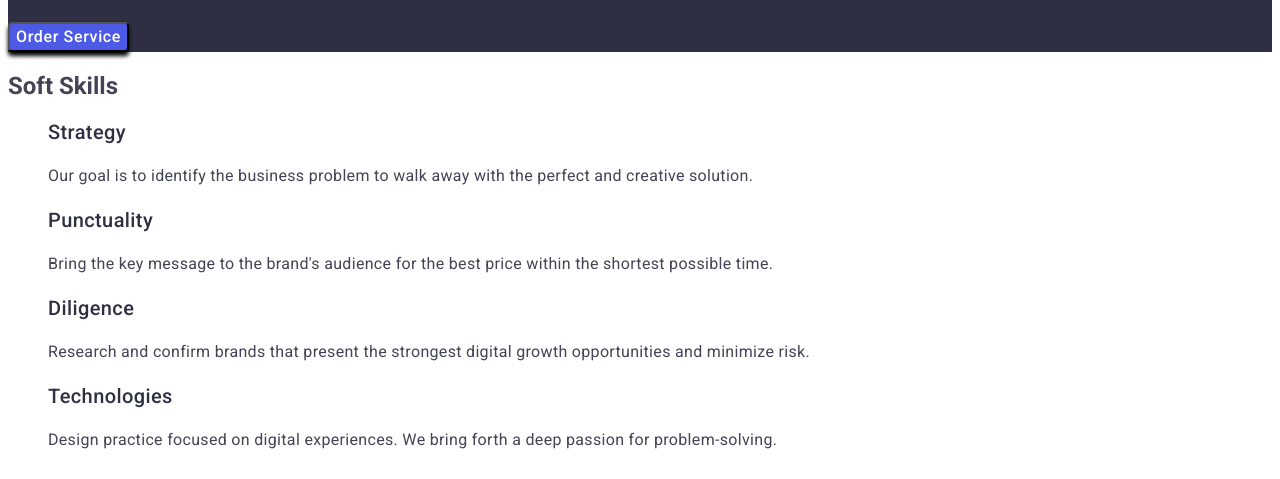
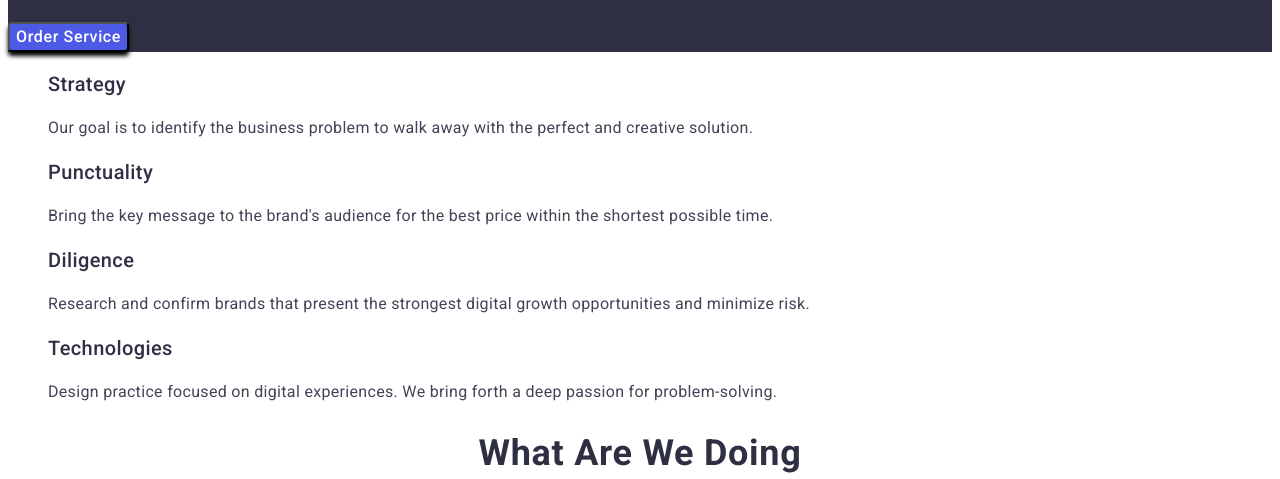
Before and after one commit to VitaPerevoznikova/goit-homework-02, a plain HTML site: page index.html in a window 1280 px wide. Shown: the part 312-791 px from the top of the page. Drawn offline with Linux system fonts and the light colour scheme.

Commit message:
update.index.html

```diff
--- a/index.html
+++ b/index.html
@@ -43,7 +43,7 @@
 
       <!-- Section 2 -->
       <section>
-        <h2 class="hidden" >Soft Skills</h2>
+        <h2 hidden >Soft Skills</h2>
 
         <ul class="list">
           <li>
```
